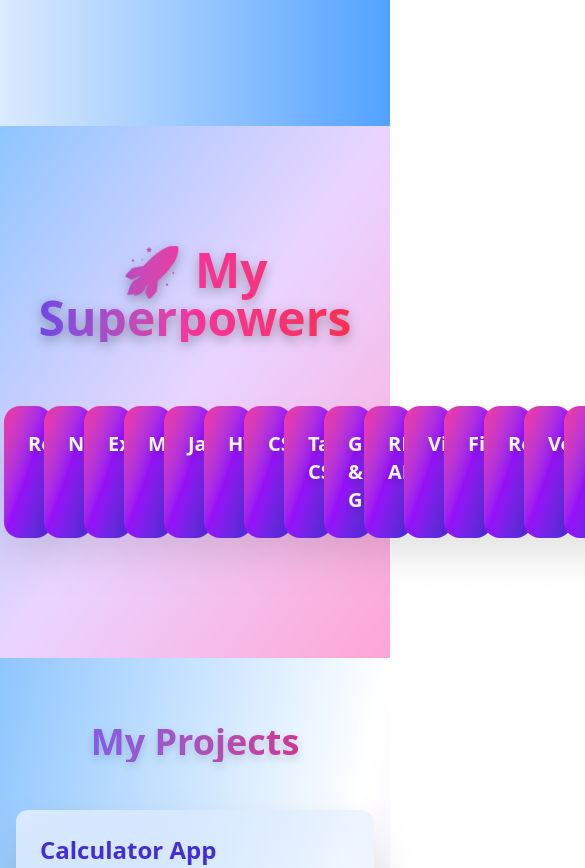
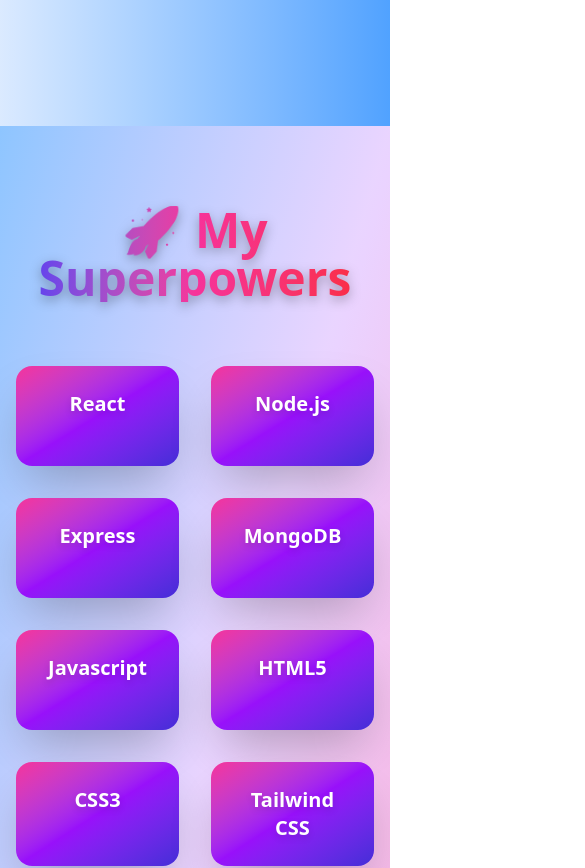
Before and after one commit to official-amrit86/Portfolio, a React (Vite) app: page / in a window 390 px wide. Shown: the part 1220-2088 px from the top of the page, 585 px wide, since content can reach past the window. Built offline with nearby package versions, Linux system fonts and the light colour scheme.

Commit message:
add skills section responsive

```diff
--- a/src/components/Skills.jsx
+++ b/src/components/Skills.jsx
@@ -1,47 +1,3 @@
-// import React from "react";
-
-// function SkillItem({ name }) {
-//   return (
-//     <div className="bg-gradient-to-br from-pink-500 via-purple-600 to-indigo-700 text-white shadow-2xl rounded-2xl p-6 text-center transform transition duration-300 hover:scale-110 hover:rotate-1 hover:shadow-3xl">
-//       <p className="text-xl font-bold drop-shadow-md">{name}</p>
-//     </div>
-//   );
-// }
-
-// export default function Skills() {
-//   const skills = [
-//     "React",
-//     "Node.js",
-//     "Express",
-//     "MongoDB",
-//     "JavaScript",
-//     "HTML5",
-//     "CSS3",
-//     "Tailwind CSS",
-//     "Git & GitHub",
-//     "REST API",
-//     "Vite",
-//     "Firebase"
-//   ];
-
-//   return (
-//     <section
-//       id="skills"
-//       className="py-20 px-4 bg-gradient-to-br from-blue-100 via-purple-200 to-pink-100"
-//     >
-//       <h2 className="text-5xl font-extrabold text-center mb-16 bg-gradient-to-r from-indigo-600 via-pink-500 to-red-500 text-transparent bg-clip-text drop-shadow-[0_4px_6px_rgba(0,0,0,0.3)]">
-//         🚀 My Superpowers
-//       </h2>
-//       <div className="grid grid-cols-2 sm:grid-cols-3 md:grid-cols-4 gap-8 max-w-6xl mx-auto">
-//         {skills.map((skill) => (
-//           <SkillItem key={skill} name={skill} />
-//         ))}
-//       </div>
-//     </section>
-//   );
-// }
-
-
 import React, { useState } from "react";
 
 function SkillItem({ name, img }) {
@@ -51,7 +7,7 @@
     <div
       onMouseEnter={() => setShowImage(true)}
       onMouseLeave={() => setShowImage(false)}
-      className="relative bg-gradient-to-br from-pink-500 via-purple-600 to-indigo-700 text-white shadow-2xl rounded-2xl p-6 text-center transform transition duration-300 hover:scale-110 hover:rotate-1 hover:shadow-3xl"
+      className="relative bg-gradient-to-br from-pink-500 via-purple-600 to-indigo-700 text-white shadow-2xl rounded-2xl p-6 text-center transform transition duration-300 hover:scale-110 hover:rotate-1 hover:shadow-3xl min-h-[100px]"
     >
       <p className="text-xl font-bold drop-shadow-md">{name}</p>
       {showImage && (
@@ -59,12 +15,12 @@
           src={img}
           alt={name}
           className="absolute inset-0 w-full h-full object-contain rounded-2xl p-4 bg-white bg-opacity-90 transition-opacity duration-500 ease-in-out opacity-100 z-10"
-          class="skill-image"
-          />
+        />
       )}
     </div>
   );
 }
+
 export default function Skills() {
   const skills = [
     { name: "React", img: "/assets/skills-logo/React.png" },
@@ -88,12 +44,12 @@
   return (
     <section
       id="skills"
-      className="py-30 px-1 bg-gradient-to-br from-blue-300 via-purple-200 to-pink-300"
+      className="py-20 px-4 bg-gradient-to-br from-blue-300 via-purple-200 to-pink-300"
     >
       <h2 className="text-5xl font-extrabold text-center mb-16 bg-gradient-to-r from-indigo-600 via-pink-500 to-red-500 text-transparent bg-clip-text drop-shadow-[0_4px_6px_rgba(0,0,0,0.3)]">
         🚀 My Superpowers
       </h2>
-      <div className="grid grid-cols-20 sm:grid-cols-3 md:grid-cols-4 gap-10 max-w-6xl mx-auto">
+      <div className="grid grid-cols-2 sm:grid-cols-3 md:grid-cols-4 lg:grid-cols-5 xl:grid-cols-6 gap-8 max-w-7xl mx-auto">
         {skills.map((skill) => (
           <SkillItem key={skill.name} name={skill.name} img={skill.img} />
         ))}
```
